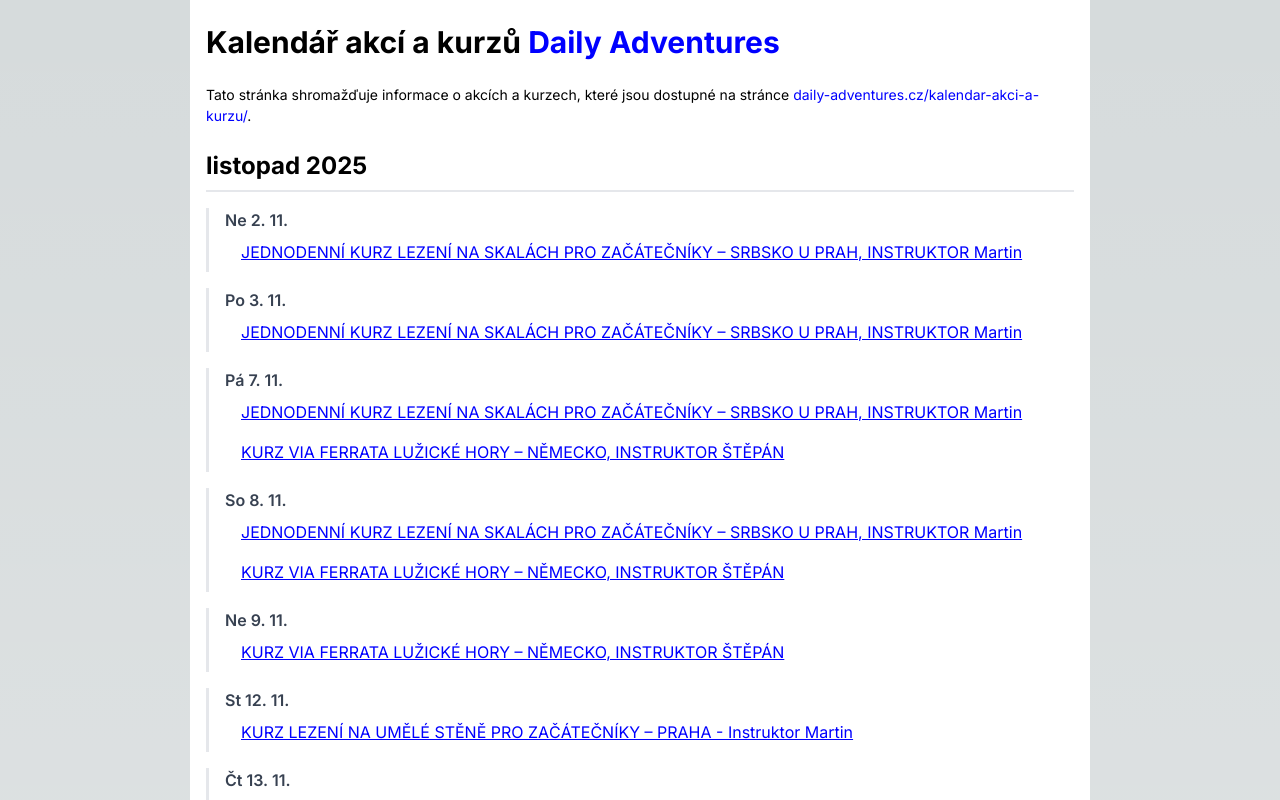
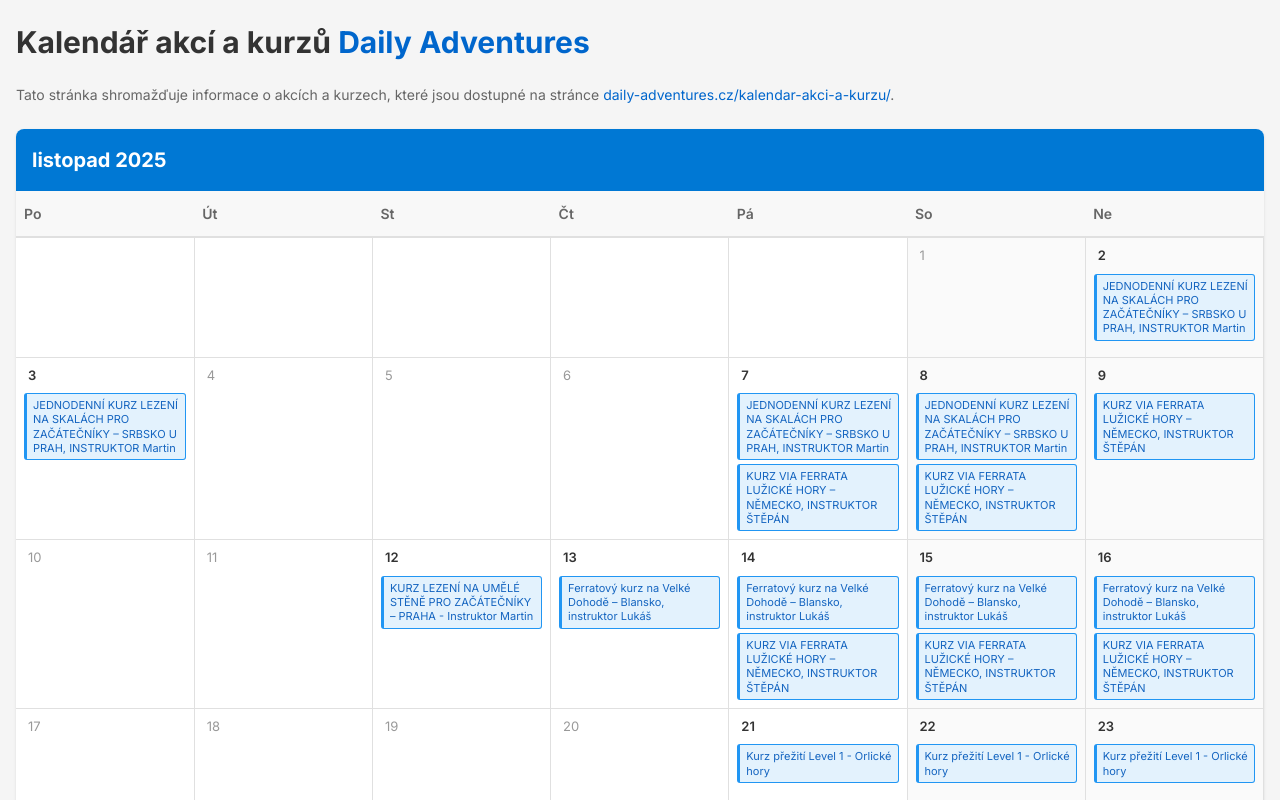
Before and after one commit to messa/da-calendar, a Next.js app: page / in a window 1280 px wide. Shown: the top 800 px of the page. Built offline with nearby package versions, Linux system fonts and the light colour scheme.

Commit message:
Convert to Outlook-style calendar grid view
Co-authored-by: messa <115487+messa@users.noreply.github.com>

```diff
--- a/app/page.tsx
+++ b/app/page.tsx
@@ -29,13 +29,22 @@ import calendarData from '../data/calendar.json';
 const dayOfWeekNames = ['Ne', 'Po', 'Út', 'St', 'Čt', 'Pá', 'So'];
 const monthNames = ['leden', 'únor', 'březen', 'duben', 'květen', 'červen', 'červenec', 'srpen', 'září', 'říjen', 'listopad', 'prosinec'];
 
+interface Event {
+  title: string;
+  url: string;
+}
+
+interface Day {
+  date: string;
+  events: Event[];
+}
+
+interface Month {
+  date: string;
+  days: Day[];
+}
+
 export default function Home() {
-  // Filter out months with no events
-  const monthsWithEvents = calendarData.months.map(month => ({
-    ...month,
-    days: month.days.filter(day => day.events.length > 0)
-  })).filter(month => month.days.length > 0);
-
   const formatMonthHeader = (dateStr: string) => {
     const date = new Date(dateStr);
     const monthName = monthNames[date.getMonth()];
@@ -43,56 +52,179 @@ export default function Home() {
     return `${monthName} ${year}`;
   };
 
-  const formatDate = (dateStr: string) => {
-    const date = new Date(dateStr);
-    const dayOfWeek = dayOfWeekNames[date.getDay()];
-    const day = date.getDate();
-    const month = date.getMonth() + 1;
-    return `${dayOfWeek} ${day}. ${month}.`;
+  const getCalendarGrid = (month: Month) => {
+    const firstDay = new Date(month.date);
+    const year = firstDay.getFullYear();
+    const monthIndex = firstDay.getMonth();
+
+    // Get first day of month and last day of month
+    const firstDayOfMonth = new Date(year, monthIndex, 1);
+    const lastDayOfMonth = new Date(year, monthIndex + 1, 0);
+
+    // Find starting day (Monday = 1, Sunday = 0)
+    let startDay = firstDayOfMonth.getDay();
+    // Convert to Monday-based week (Monday = 0, Sunday = 6)
+    startDay = startDay === 0 ? 6 : startDay - 1;
+
+    const daysInMonth = lastDayOfMonth.getDate();
+
+    // Create a map of events by date
+    const eventsByDate = new Map<string, Event[]>();
+    month.days.forEach(day => {
+      if (day.events.length > 0) {
+        eventsByDate.set(day.date, day.events);
+      }
+    });
+
+    // Build calendar grid
+    const weeks: (Day | null)[][] = [];
+    let currentWeek: (Day | null)[] = [];
+
+    // Add empty cells for days before month starts
+    for (let i = 0; i < startDay; i++) {
+      currentWeek.push(null);
+    }
+
+    // Add all days of the month
+    for (let day = 1; day <= daysInMonth; day++) {
+      const dateStr = `${year}-${String(monthIndex + 1).padStart(2, '0')}-${String(day).padStart(2, '0')}`;
+      const dayData: Day = {
+        date: dateStr,
+        events: eventsByDate.get(dateStr) || []
+      };
+      currentWeek.push(dayData);
+
+      // If week is complete, start a new week
+      if (currentWeek.length === 7) {
+        weeks.push(currentWeek);
+        currentWeek = [];
+      }
+    }
+
+    // Fill remaining days in last week
+    if (currentWeek.length > 0) {
+      while (currentWeek.length < 7) {
+        currentWeek.push(null);
+      }
+      weeks.push(currentWeek);
+    }
+
+    return weeks;
   };
 
+  // Filter months with events
+  const monthsWithEvents = calendarData.months.filter(month =>
+    month.days.some(day => day.events.length > 0)
+  );
+
   return (
-    <main className="container mx-auto px-4 py-6" style={{ backgroundColor: 'white', color: 'black', maxWidth: '900px' }}>
-      <h1 className="text-3xl font-bold mb-6">
+    <main className="container mx-auto px-4 py-6" style={{ backgroundColor: '#f5f5f5', color: 'black' }}>
+      <h1 className="text-3xl font-bold mb-6" style={{ color: '#333' }}>
         Kalendář akcí a kurzů{' '}
-        <a href='https://daily-adventures.cz/' style={{ color: 'blue' }}>Daily Adventures</a>
+        <a href='https://daily-adventures.cz/' style={{ color: '#0066cc' }}>Daily Adventures</a>
       </h1>
 
-      <p className="mb-6" style={{ fontSize: '14px' }}>
+      <p className="mb-6" style={{ fontSize: '14px', color: '#666' }}>
         Tato stránka shromažďuje informace o akcích a kurzech, které jsou dostupné na
-        stránce <a href='https://daily-adventures.cz/kalendar-akci-a-kurzu/' style={{ color: 'blue' }}>daily-adventures.cz/kalendar-akci-a-kurzu/</a>.
+        stránce <a href='https://daily-adventures.cz/kalendar-akci-a-kurzu/' style={{ color: '#0066cc' }}>daily-adventures.cz/kalendar-akci-a-kurzu/</a>.
       </p>
 
       <div className="space-y-8">
-        {monthsWithEvents.map((month) => (
-          <div key={month.date}>
-            <h2 className="text-2xl font-bold mb-4 pb-2" style={{ borderBottom: '2px solid #e5e7eb' }}>
+        {monthsWithEvents.map((month) => {
+          const weeks = getCalendarGrid(month);
+
+          return (
+            <div key={month.date} style={{ backgroundColor: 'white', borderRadius: '8px', overflow: 'hidden', boxShadow: '0 1px 3px rgba(0,0,0,0.1)' }}>
+              <div style={{ backgroundColor: '#0078d4', color: 'white', padding: '16px', fontSize: '20px', fontWeight: 'bold' }}>
                 {formatMonthHeader(month.date)}
-            </h2>
-            <div className="space-y-4">
-              {month.days.map((day) => (
-                <div key={day.date} className="pl-4" style={{ borderLeft: '3px solid #e5e7eb' }}>
-                  <div className="font-semibold mb-2" style={{ color: '#374151' }}>
-                    {formatDate(day.date)}
               </div>
-                  <div className="space-y-2 ml-4">
+
+              <table style={{ width: '100%', borderCollapse: 'collapse' }}>
+                <thead>
+                  <tr style={{ backgroundColor: '#f8f8f8', borderBottom: '2px solid #e0e0e0' }}>
+                    {['Po', 'Út', 'St', 'Čt', 'Pá', 'So', 'Ne'].map((day) => (
+                      <th key={day} style={{ padding: '12px 8px', fontSize: '14px', fontWeight: '600', color: '#666', textAlign: 'left', width: '14.28%' }}>
+                        {day}
+                      </th>
+                    ))}
+                  </tr>
+                </thead>
+                <tbody>
+                  {weeks.map((week, weekIndex) => (
+                    <tr key={weekIndex}>
+                      {week.map((day, dayIndex) => {
+                        const isWeekend = dayIndex >= 5;
+                        const hasEvents = day && day.events.length > 0;
+
+                        return (
+                          <td
+                            key={dayIndex}
+                            style={{
+                              padding: '4px',
+                              verticalAlign: 'top',
+                              borderRight: '1px solid #e0e0e0',
+                              borderBottom: '1px solid #e0e0e0',
+                              backgroundColor: isWeekend ? '#fafafa' : 'white',
+                              minHeight: '100px',
+                              height: '120px',
+                            }}
+                          >
+                            {day ? (
+                              <div style={{ height: '100%', display: 'flex', flexDirection: 'column' }}>
+                                <div style={{
+                                  fontSize: '13px',
+                                  fontWeight: hasEvents ? '600' : '400',
+                                  color: hasEvents ? '#333' : '#999',
+                                  marginBottom: '4px',
+                                  padding: '4px 8px'
+                                }}>
+                                  {new Date(day.date).getDate()}
+                                </div>
+                                <div style={{ flex: 1, overflow: 'auto', padding: '0 4px' }}>
                                   {day.events.map((event, i) => (
-                      <div key={i} className="pb-2">
-                        <a href={event.url} style={{ color: 'blue', textDecoration: 'underline' }}>
+                                    <div
+                                      key={i}
+                                      style={{
+                                        backgroundColor: '#e3f2fd',
+                                        border: '1px solid #2196f3',
+                                        borderLeft: '3px solid #2196f3',
+                                        borderRadius: '3px',
+                                        padding: '4px 6px',
+                                        marginBottom: '4px',
+                                        fontSize: '11px',
+                                        lineHeight: '1.3'
+                                      }}
+                                    >
+                                      <a
+                                        href={event.url}
+                                        style={{
+                                          color: '#1565c0',
+                                          textDecoration: 'none',
+                                          display: 'block'
+                                        }}
+                                        title={event.title}
+                                      >
                                         {event.title}
                                       </a>
                                     </div>
                                   ))}
                                 </div>
                               </div>
+                            ) : null}
+                          </td>
+                        );
+                      })}
+                    </tr>
                   ))}
+                </tbody>
+              </table>
             </div>
-          </div>
-        ))}
+          );
+        })}
       </div>
 
-      <p className="mt-8 pt-4" style={{ borderTop: '1px solid #e5e7eb', fontSize: '14px', color: '#6b7280' }}>
-        Github: <a href='https://github.com/messa/da-calendar' style={{ color: 'blue' }}>github.com/messa/da-calendar</a>
+      <p className="mt-8 pt-4" style={{ fontSize: '14px', color: '#6b7280', textAlign: 'center' }}>
+        Github: <a href='https://github.com/messa/da-calendar' style={{ color: '#0066cc' }}>github.com/messa/da-calendar</a>
       </p>
     </main>
   );
```
Lines whose indentation alone changed are shown as unchanged.
